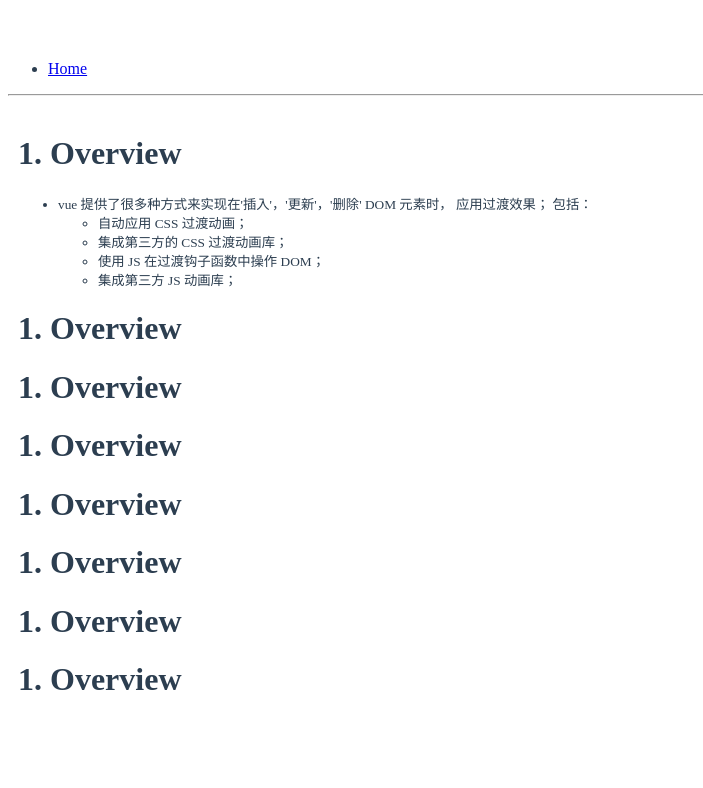
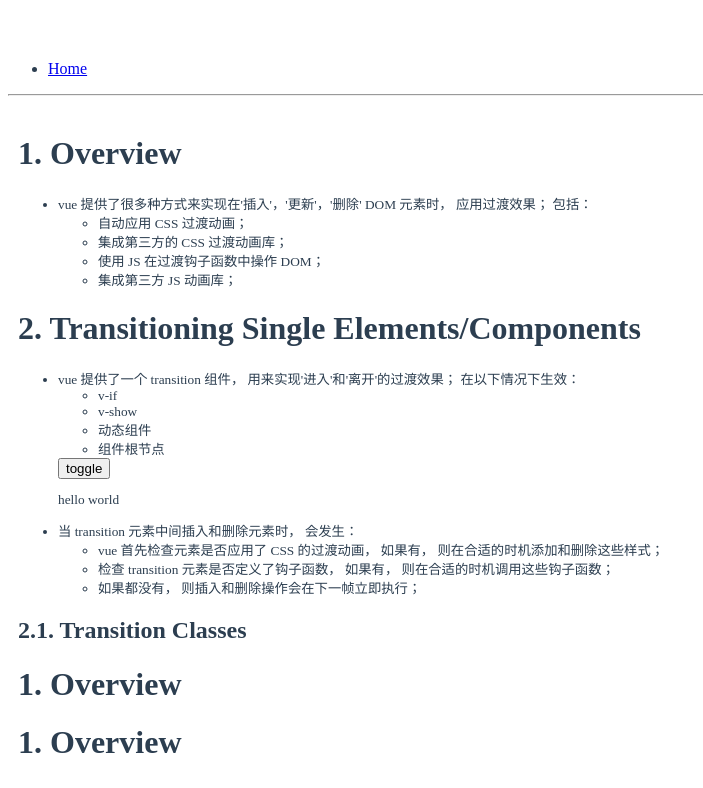
Before and after one commit to luotaoyeah/learning-vue, a Vue app: page /#/guide/transition-and-animation in a window 1280 px wide. Shown: the top 788 px of the page, without its empty margins (0-703 px from the left). Built offline with nearby package versions, Linux system fonts and the light colour scheme.

Commit message:
transitions and animations: transitioning single element or component

```diff
--- a/src/doc/guide/transition-and-animation/transition-02-single-component.vue
+++ b/src/doc/guide/transition-and-animation/transition-02-single-component.vue
@@ -1,15 +1,65 @@
 <template>
   <div>
-    <h1>1. Overview</h1>
+    <h1>2. Transitioning Single Elements/Components</h1>
+    <small>
+      <ul>
+        <li>
+          vue 提供了一个 transition 组件，
+          用来实现'进入'和'离开'的过渡效果；
+          在以下情况下生效：
+          <ul>
+            <li>v-if</li>
+            <li>v-show</li>
+            <li>动态组件</li>
+            <li>组件根节点</li>
+          </ul>
+          <button v-on:click="show = !show">toggle</button>
+          <transition name="fade">
+            <p v-if="show">hello world</p>
+          </transition>
+        </li>
+        <li>
+          当 transition 元素中间插入和删除元素时，
+          会发生：
+          <ul>
+            <li>
+              vue 首先检查元素是否应用了 CSS 的过渡动画，
+              如果有，
+              则在合适的时机添加和删除这些样式；
+            </li>
+            <li>
+              检查 transition 元素是否定义了钩子函数，
+              如果有，
+              则在合适的时机调用这些钩子函数；
+            </li>
+            <li>
+              如果都没有，
+              则插入和删除操作会在下一帧立即执行；
+            </li>
+          </ul>
+        </li>
+      </ul>
+    </small>
+    <h2>2.1. Transition Classes</h2>
+    <!--TODO-->
   </div>
 </template>
 <script>
 export default {
   data() {
-    return {};
+    return { show: true };
   },
   mounted() {}
 };
 </script>
 <style scoped>
+.fade-enter,
+.fade-leave-to {
+  opacity: 0;
+}
+
+.fade-enter-active,
+.fade-leave-active {
+  transition: opacity 0.5s;
+}
 </style>
```
